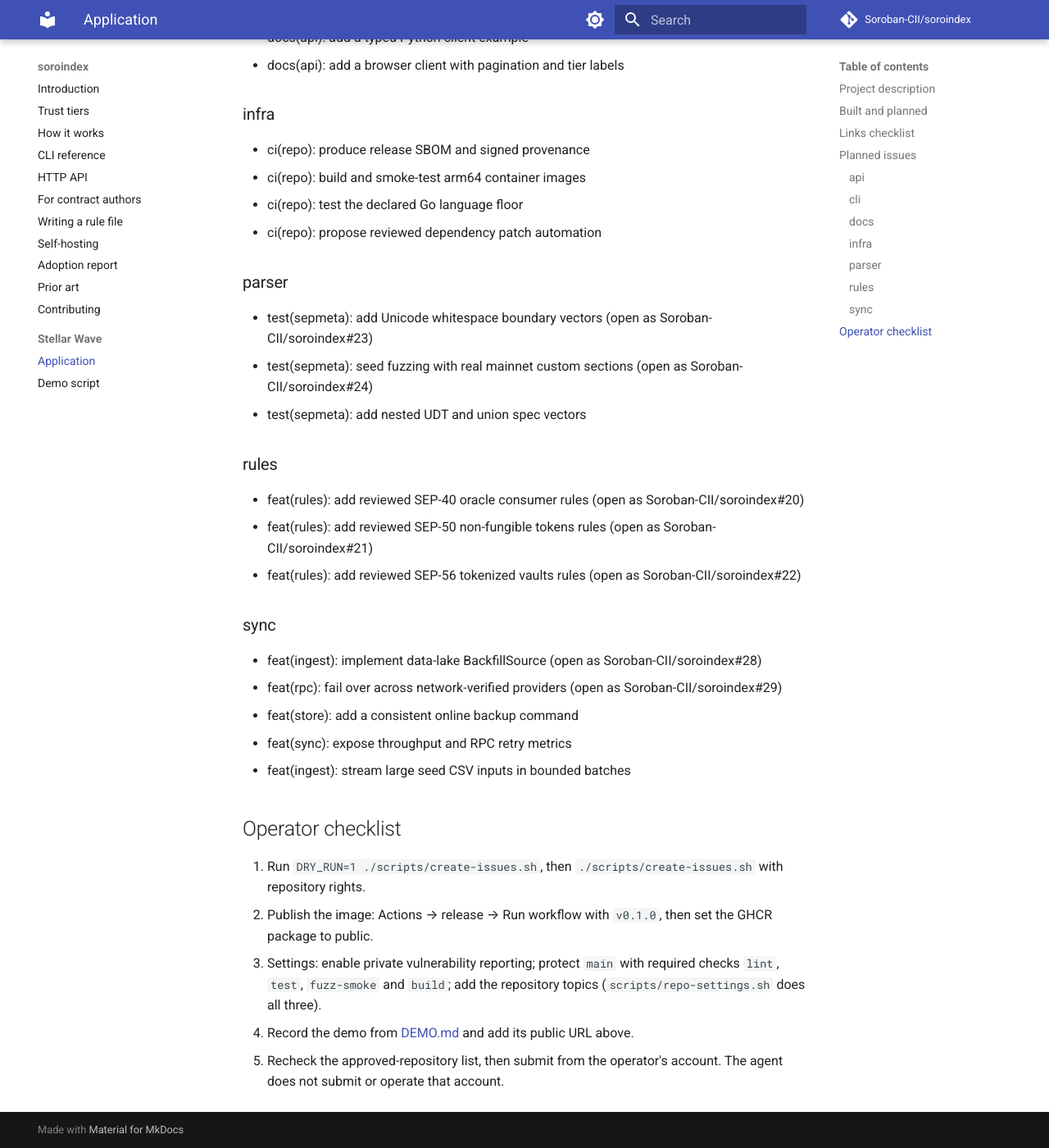
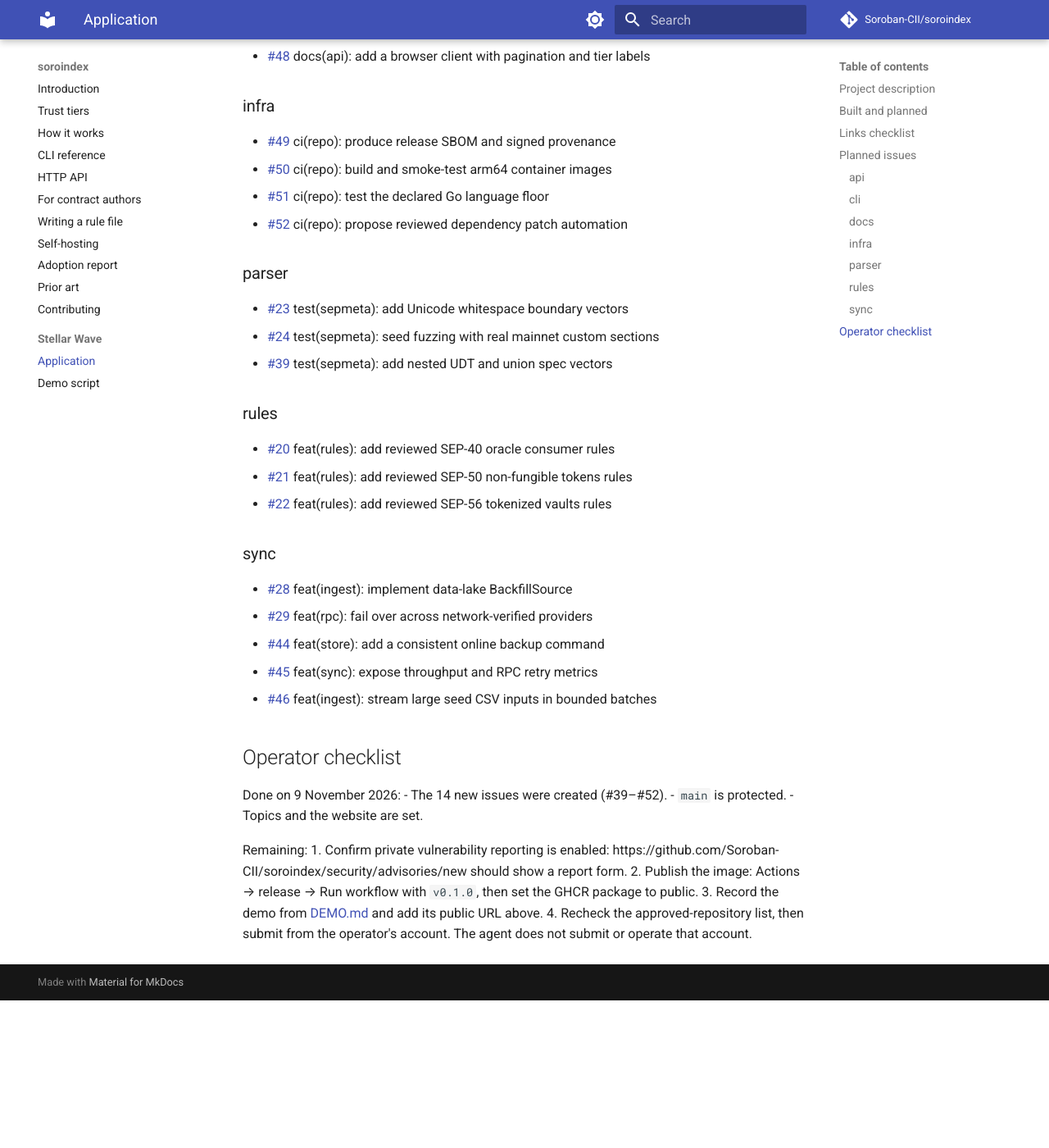
Before and after one commit to Soroban-CII/soroindex, an MkDocs documentation site: the page built from docs/wave/APPLICATION.md, in a window 1280 px wide and 1400 px high, scrolled down 2810 px. Shown: the whole window at 82% size. Built offline with MkDocs 1.6.1 and Material for MkDocs 9.7.7, drawn with Linux system fonts in a browser that asks for light colours; comment, search, counter and statistics services are not loaded; after the commit the page ends 4030 px from its top, so only the background shows below that; some of the changed text lies outside the part shown.

Commit message:
chore(repo): record the created Wave issues #39-#52
The 14 planned issues that were not yet on GitHub were created on
9 November 2026 as #39-#52, each with Summary, Why, Acceptance Criteria,
Tech Stack and Pointers, and the Stellar Wave, difficulty and area
labels. Bodies were rendered by wave_issues.body(). Before creating
them I checked:
- no open or closed issue had the same title;
- all 11 linked trackers were open;
- every item was still unimplemented (for example, SeedFileSource still
  collects all rows; release.yml builds amd64 only; there is no
  dependabot config).

Each item in scripts/wave-issues.json now records its issue number, so
the creator skips all of them. Dry run:
  validated 25 remaining issues (25 already open on GitHub)

docs/wave/APPLICATION.md lists every planned issue with its link, says
21 issues were closed with evidence on 8-9 November, and moves issue
creation, branch protection and topics to "done" in the operator
checklist. The README's contributing line says all 25 are open.
mkdocs build --strict passes.

Co-Authored-By: Claude Opus 5.5 <noreply@anthropic.com>
Claude-Session: https://claude.ai/code/session_01WsSgqdbpMedDf45UrSby3H

```diff
--- a/docs/wave/APPLICATION.md
+++ b/docs/wave/APPLICATION.md
@@ -43,14 +43,14 @@ Go parsers inspect Wasm without executing it, SQLite stores versioned claims, an
 | Docs | [soroban-cii.github.io/soroindex](https://soroban-cii.github.io/soroindex/) | Deployed by the `docs` workflow. |
 | Release | [v0.1.0](https://github.com/Soroban-CII/soroindex/releases/tag/v0.1.0) | Published. Asset digests match the local build. |
 | Adoption report | [report/ADOPTION.md](https://github.com/Soroban-CII/soroindex/blob/main/report/ADOPTION.md) | Census of 7 October 2026. |
-| Issues | [Stellar Wave issues](https://github.com/Soroban-CII/soroindex/issues?q=label%3A%22Stellar+Wave%22) | 11 of the 25 planned issues are open. `scripts/create-issues.sh` opens the rest. |
+| Issues | [Stellar Wave issues](https://github.com/Soroban-CII/soroindex/issues?q=label%3A%22Stellar+Wave%22) | All 25 planned issues are open (#15, #17, #20–#24, #28–#31, #39–#52). 21 issues were closed between 8 and 9 November 2026, each with evidence. |
 | Docker image | `ghcr.io/soroban-cii/soroindex:v0.1.0` | Not yet published. Actions → release → Run workflow with `v0.1.0`, then make the package public. |
 | Demo video | none yet | The operator records [the demo](DEMO.md). |
 | Live API | none | Hosting is optional and absent. |
 
 ## Planned issues
 
-Generated from [`scripts/wave-issues.json`](https://github.com/Soroban-CII/soroindex/blob/main/scripts/wave-issues.json), the list `scripts/create-issues.sh` reads. There are 25 remaining issues; 11 are already open on GitHub and are linked, not duplicated. Each has Summary, Why, checkbox Acceptance Criteria, Tech Stack and Pointers to existing files, plus `Stellar Wave`, difficulty and area labels.
+Generated from [`scripts/wave-issues.json`](https://github.com/Soroban-CII/soroindex/blob/main/scripts/wave-issues.json), the list `scripts/create-issues.sh` reads. All 25 remaining issues are open on GitHub, and each entry records its issue number so the creator never duplicates one. Each has Summary, Why, checkbox Acceptance Criteria, Tech Stack and Pointers to existing files, plus `Stellar Wave`, difficulty and area labels.
 
 | Area | Count | Difficulty: trivial / medium / high |
 | --- | ---: | --- |
@@ -64,54 +64,59 @@ Generated from [`scripts/wave-issues.json`](https://github.com/Soroban-CII/soroi
 
 ### api
 
-- docs(api): publish validated OpenAPI 3.1 specification (open as Soroban-CII/soroindex#15)
-- feat(api): propose declared and inferred disagreement filters
-- feat(api): propose historical ledger query filters
-- test(api): exercise concurrent WAL readers during sync
+- [#15](https://github.com/Soroban-CII/soroindex/issues/15) docs(api): publish validated OpenAPI 3.1 specification
+- [#40](https://github.com/Soroban-CII/soroindex/issues/40) feat(api): propose declared and inferred disagreement filters
+- [#41](https://github.com/Soroban-CII/soroindex/issues/41) feat(api): propose historical ledger query filters
+- [#42](https://github.com/Soroban-CII/soroindex/issues/42) test(api): exercise concurrent WAL readers during sync
 
 ### cli
 
-- feat(cli): show interface evidence in contract output
-- feat(cli): decide and implement query exit codes for empty results (open as Soroban-CII/soroindex#17)
+- [#43](https://github.com/Soroban-CII/soroindex/issues/43) feat(cli): show interface evidence in contract output
+- [#17](https://github.com/Soroban-CII/soroindex/issues/17) feat(cli): decide and implement query exit codes for empty results
 
 ### docs
 
-- docs(phase0): chart declared versus inferred adoption (open as Soroban-CII/soroindex#30)
-- feat(phase0): retain dated adoption snapshots and trends (open as Soroban-CII/soroindex#31)
-- docs(api): add a typed Python client example
-- docs(api): add a browser client with pagination and tier labels
+- [#30](https://github.com/Soroban-CII/soroindex/issues/30) docs(phase0): chart declared versus inferred adoption
+- [#31](https://github.com/Soroban-CII/soroindex/issues/31) feat(phase0): retain dated adoption snapshots and trends
+- [#47](https://github.com/Soroban-CII/soroindex/issues/47) docs(api): add a typed Python client example
+- [#48](https://github.com/Soroban-CII/soroindex/issues/48) docs(api): add a browser client with pagination and tier labels
 
 ### infra
 
-- ci(repo): produce release SBOM and signed provenance
-- ci(repo): build and smoke-test arm64 container images
-- ci(repo): test the declared Go language floor
-- ci(repo): propose reviewed dependency patch automation
+- [#49](https://github.com/Soroban-CII/soroindex/issues/49) ci(repo): produce release SBOM and signed provenance
+- [#50](https://github.com/Soroban-CII/soroindex/issues/50) ci(repo): build and smoke-test arm64 container images
+- [#51](https://github.com/Soroban-CII/soroindex/issues/51) ci(repo): test the declared Go language floor
+- [#52](https://github.com/Soroban-CII/soroindex/issues/52) ci(repo): propose reviewed dependency patch automation
 
 ### parser
 
-- test(sepmeta): add Unicode whitespace boundary vectors (open as Soroban-CII/soroindex#23)
-- test(sepmeta): seed fuzzing with real mainnet custom sections (open as Soroban-CII/soroindex#24)
-- test(sepmeta): add nested UDT and union spec vectors
+- [#23](https://github.com/Soroban-CII/soroindex/issues/23) test(sepmeta): add Unicode whitespace boundary vectors
+- [#24](https://github.com/Soroban-CII/soroindex/issues/24) test(sepmeta): seed fuzzing with real mainnet custom sections
+- [#39](https://github.com/Soroban-CII/soroindex/issues/39) test(sepmeta): add nested UDT and union spec vectors
 
 ### rules
 
-- feat(rules): add reviewed SEP-40 oracle consumer rules (open as Soroban-CII/soroindex#20)
-- feat(rules): add reviewed SEP-50 non-fungible tokens rules (open as Soroban-CII/soroindex#21)
-- feat(rules): add reviewed SEP-56 tokenized vaults rules (open as Soroban-CII/soroindex#22)
+- [#20](https://github.com/Soroban-CII/soroindex/issues/20) feat(rules): add reviewed SEP-40 oracle consumer rules
+- [#21](https://github.com/Soroban-CII/soroindex/issues/21) feat(rules): add reviewed SEP-50 non-fungible tokens rules
+- [#22](https://github.com/Soroban-CII/soroindex/issues/22) feat(rules): add reviewed SEP-56 tokenized vaults rules
 
 ### sync
 
-- feat(ingest): implement data-lake BackfillSource (open as Soroban-CII/soroindex#28)
-- feat(rpc): fail over across network-verified providers (open as Soroban-CII/soroindex#29)
-- feat(store): add a consistent online backup command
-- feat(sync): expose throughput and RPC retry metrics
-- feat(ingest): stream large seed CSV inputs in bounded batches
+- [#28](https://github.com/Soroban-CII/soroindex/issues/28) feat(ingest): implement data-lake BackfillSource
+- [#29](https://github.com/Soroban-CII/soroindex/issues/29) feat(rpc): fail over across network-verified providers
+- [#44](https://github.com/Soroban-CII/soroindex/issues/44) feat(store): add a consistent online backup command
+- [#45](https://github.com/Soroban-CII/soroindex/issues/45) feat(sync): expose throughput and RPC retry metrics
+- [#46](https://github.com/Soroban-CII/soroindex/issues/46) feat(ingest): stream large seed CSV inputs in bounded batches
 
 ## Operator checklist
 
-1. Run `DRY_RUN=1 ./scripts/create-issues.sh`, then `./scripts/create-issues.sh` with repository rights.
+Done on 9 November 2026:
+- The 14 new issues were created (#39–#52).
+- `main` is protected.
+- Topics and the website are set.
+
+Remaining:
+1. Confirm private vulnerability reporting is enabled: https://github.com/Soroban-CII/soroindex/security/advisories/new should show a report form.
 2. Publish the image: Actions → release → Run workflow with `v0.1.0`, then set the GHCR package to public.
-3. Settings: enable private vulnerability reporting; protect `main` with required checks `lint`, `test`, `fuzz-smoke` and `build`; add the repository topics (`scripts/repo-settings.sh` does all three).
-4. Record the demo from [DEMO.md](DEMO.md) and add its public URL above.
-5. Recheck the approved-repository list, then submit from the operator's account. The agent does not submit or operate that account.
+3. Record the demo from [DEMO.md](DEMO.md) and add its public URL above.
+4. Recheck the approved-repository list, then submit from the operator's account. The agent does not submit or operate that account.
```
Also changed, not shown: README.md (+1 -1 lines), 1 other file.
